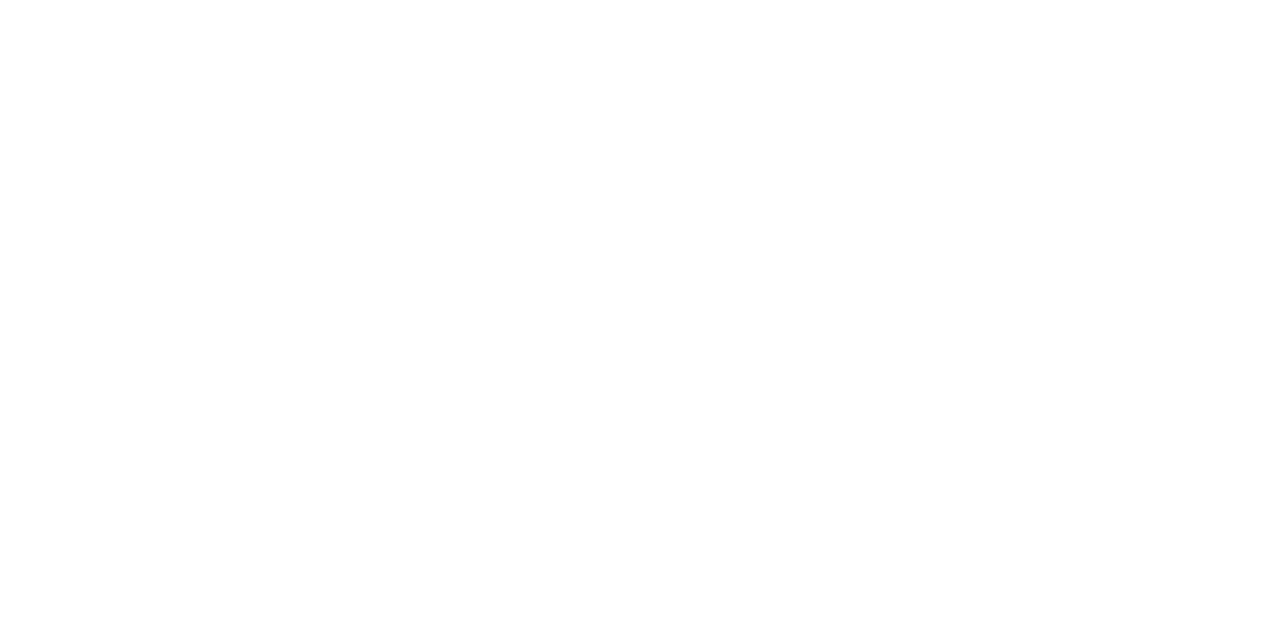
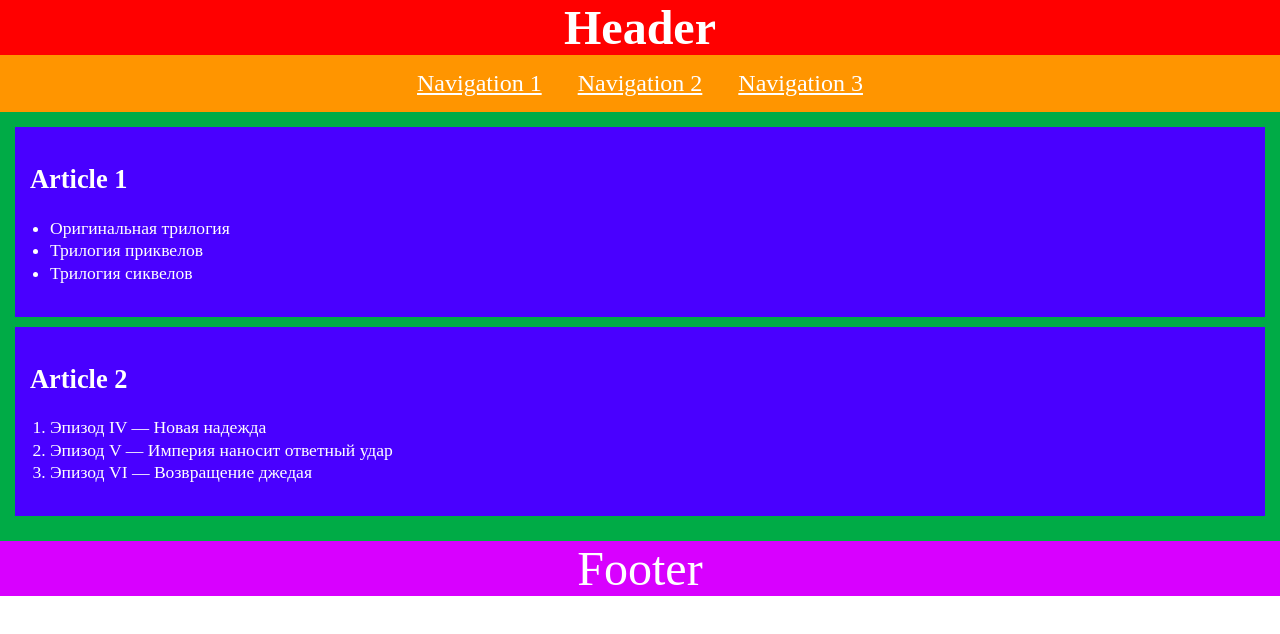
Before and after one commit to js-tasks-ru/htmlcss-20210114_alexdrajuk, a website: page 02-dz0/01-semantic-mockup/solution.html in a window 1280 px wide. Drawn offline with Linux system fonts and the light colour scheme.

Commit message:
01-intro 01-sematic-mockup solution

```diff
--- /dev/null
+++ b/02-dz0/01-semantic-mockup/css/style.css
@@ -0,0 +1,64 @@
+html {
+    font-size: 16px;
+}
+html, body {
+    margin: 0;
+    padding: 0;
+}
+
+.header-title {
+    margin: 0;
+    background-color: #ff0000;
+    color: #fff;
+    text-align: center;
+    font-size: 3rem;
+}
+
+.nav {
+    background-color: #ff9500;
+    text-align: center;
+    font-size: 1.5rem;
+}
+
+.nav-list {
+    margin: 0;
+    padding: 0;
+    list-style-type:none;
+}
+
+.nav-item {
+    display: inline-block;
+    padding: 15px;
+}
+
+.nav-link {
+    color: #fff;
+}
+
+.main {
+    padding: 15px;
+    background-color: #00ab46;
+}
+
+.article {
+    padding: 15px;
+    margin-bottom: 10px;
+    background-color: #4900ff;
+    color: #fff;
+    font-size: 1.1rem;
+}
+
+.features {
+    padding: 0 0 0 20px;
+}
+
+.features-item {
+    line-height: 1.4rem;
+}
+
+.footer {
+    background-color: #d800ff;
+    color: #fff;
+    text-align: center;
+    font-size: 3rem;
+}
--- a/02-dz0/01-semantic-mockup/solution.html
+++ b/02-dz0/01-semantic-mockup/solution.html
@@ -1,4 +1,45 @@
 <!DOCTYPE html>
 <html lang="ru">
-    <!-- Ваше решение -->
+    <head>
+        <meta charset="UTF-8">
+        <link rel="stylesheet" href="./css/style.css">
+        <title>Semantic layout of page</title>
+    </head>
+    <body>
+        <header class="header">
+            <h1 class="header-title">Header</h1>
+        </header>
+        <nav class="nav">
+            <ul class="nav-list">
+                <li class="nav-item">
+                    <a href="#" class="nav-link">Navigation 1</a>
+                </li>
+                <li class="nav-item">
+                    <a href="#" class="nav-link">Navigation 2</a>
+                </li>
+                <li class="nav-item">
+                    <a href="#" class="nav-link">Navigation 3</a>
+                </li>
+            </ul>
+        </nav>
+        <main class="main">
+            <article class="article">
+                <h2 class="article-title">Article 1</h2>
+                <ul class="features">
+                    <li class="features-item">Оригинальная трилогия</li>
+                    <li class="features-item">Трилогия приквелов</li>
+                    <li class="features-item">Трилогия сиквелов</li>
+                </ul>
+            </article>
+            <article class="article">
+                <h2 lass="article-title">Article 2</h2>
+                <ol class="features">
+                    <li class="features-item">Эпизод IV — Новая надежда</li>
+                    <li class="features-item">Эпизод V — Империя наносит ответный удар</li>
+                    <li class="features-item">Эпизод VI — Возвращение джедая</li>
+                </ol>
+            </article>
+        </main>
+        <footer class="footer">Footer</footer>
+    </body>
 </html>
```
